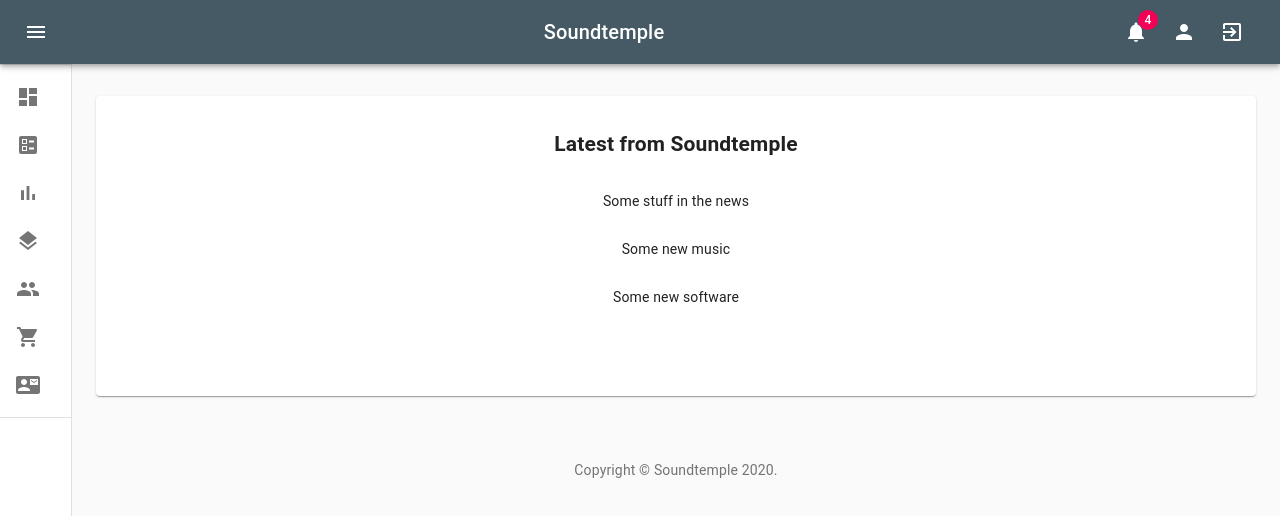
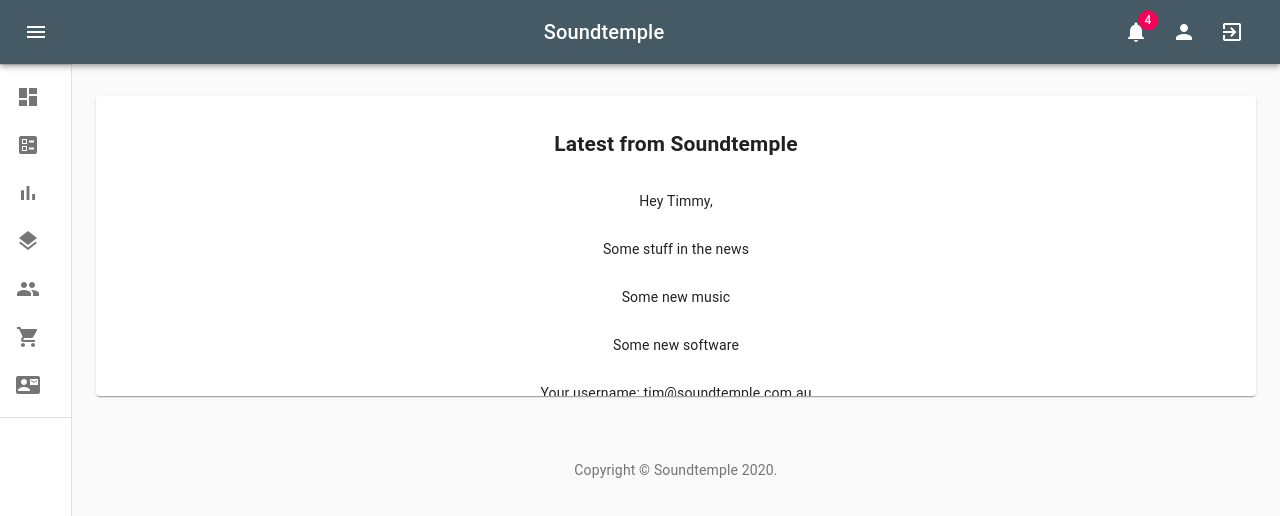
Before and after one commit to soundtemple/django_react_boilerplate, a React (Create React App) app in the folder frontend/: page / in a window 1280 px wide. Shown: the top 516 px of the page. Built offline with nearby package versions, Linux system fonts and the light colour scheme.

Commit message:
setup AppContext

```diff
--- a/frontend/src/App.js
+++ b/frontend/src/App.js
@@ -2,25 +2,41 @@
 import Dashboard from "./app/components/dashboard";
 import "./App.css";
 import FlashMessage from "./utils/flash-message";
+import AppContext from "./app/components/app-context";
 
 import CssBaseline from "@material-ui/core/CssBaseline";
 import { MuiThemeProvider, createMuiTheme } from "@material-ui/core/styles";
 
 const theme = createMuiTheme({
   palette: {
-    type: "light"
-  }
+    type: "light",
+  },
 });
 
-const App = props => {
+const App = (props) => {
   const [flashContent, setFlashContent] = useState();
   const [showFlash, setShowFlash] = useState(false);
-  const handleFlashMessage = flashContent => {
+  const handleFlashMessage = (flashContent) => {
     setShowFlash(false);
     setFlashContent(flashContent);
     setShowFlash(true);
   };
+  const updateUser = (user) => {
+    setAppState({
+      user: user,
+      updateUser,
+    });
+  };
+  const [appState, setAppState] = useState({
+    user: {
+      name: "Timmy",
+      email: "tim@soundtemple.com.au",
+      username: "soundtemple",
+    },
+    updateUser,
+  });
   return (
+    <AppContext.Provider value={appState}>
       <div className="App">
         <MuiThemeProvider theme={theme}>
           {showFlash && <FlashMessage {...flashContent} />}
@@ -30,6 +46,7 @@
           </div>
         </MuiThemeProvider>
       </div>
+    </AppContext.Provider>
   );
 };
 
--- /dev/null
+++ b/frontend/src/app/components/app-context.js
@@ -0,0 +1,5 @@
+import React from "react";
+
+const AppContext = React.createContext({});
+
+export default AppContext;
--- a/frontend/src/general/components/home.js
+++ b/frontend/src/general/components/home.js
@@ -1,13 +1,23 @@
-import React, { useState, useEffect } from "react";
-import axios from "axios";
+import React from "react";
+import AppContext from "../../app/components/app-context";
 
 const HomePage = (props) => {
+  const { user, updateUser } = React.useContext(AppContext);
   return (
     <>
       <h2>Latest from Soundtemple</h2>
+      <p>Hey {user.name},</p>
       <p>Some stuff in the news</p>
       <p>Some new music</p>
       <p>Some new software</p>
+      <p>Your username: {user.email}</p>
+      <button
+        onClick={(user) =>
+          updateUser({ name: "Bob", email: "bob@cat.com", username: "bobcat" })
+        }
+      >
+        Update User
+      </button>
     </>
   );
 };
```
Lines whose indentation alone changed are shown as unchanged.
